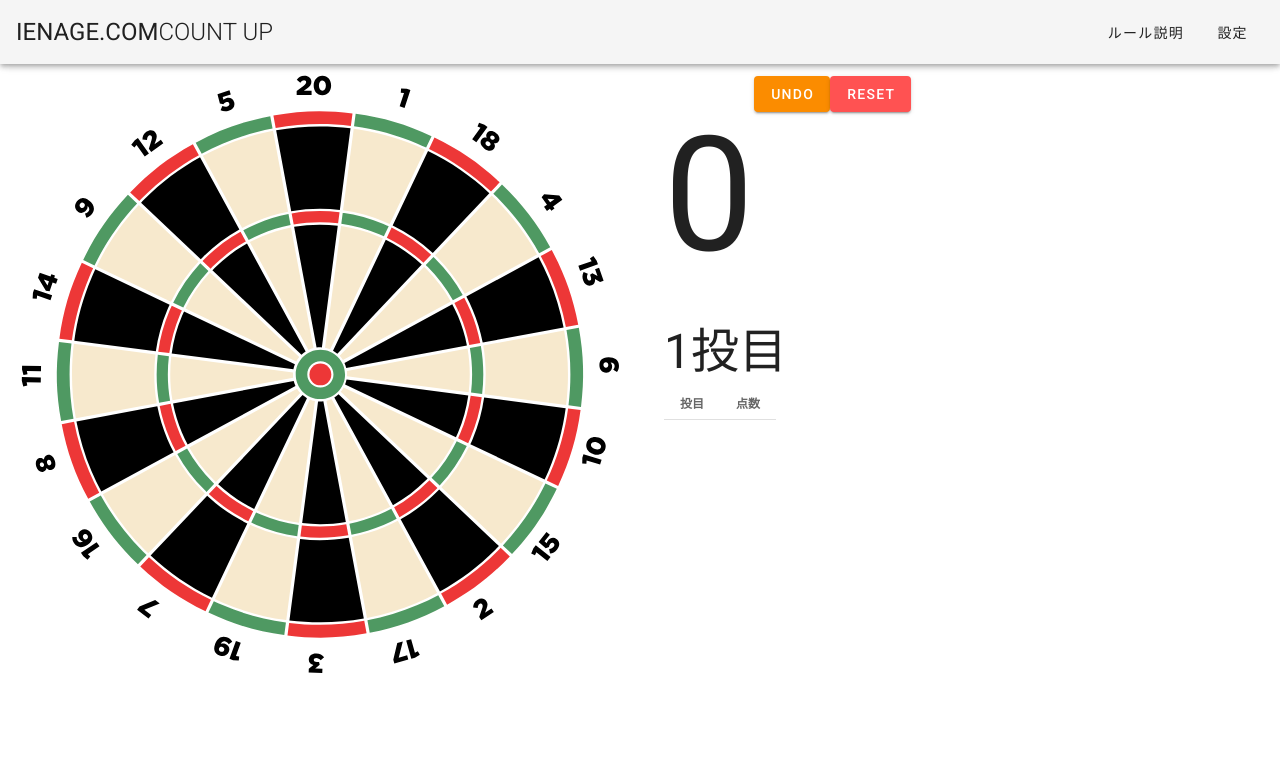
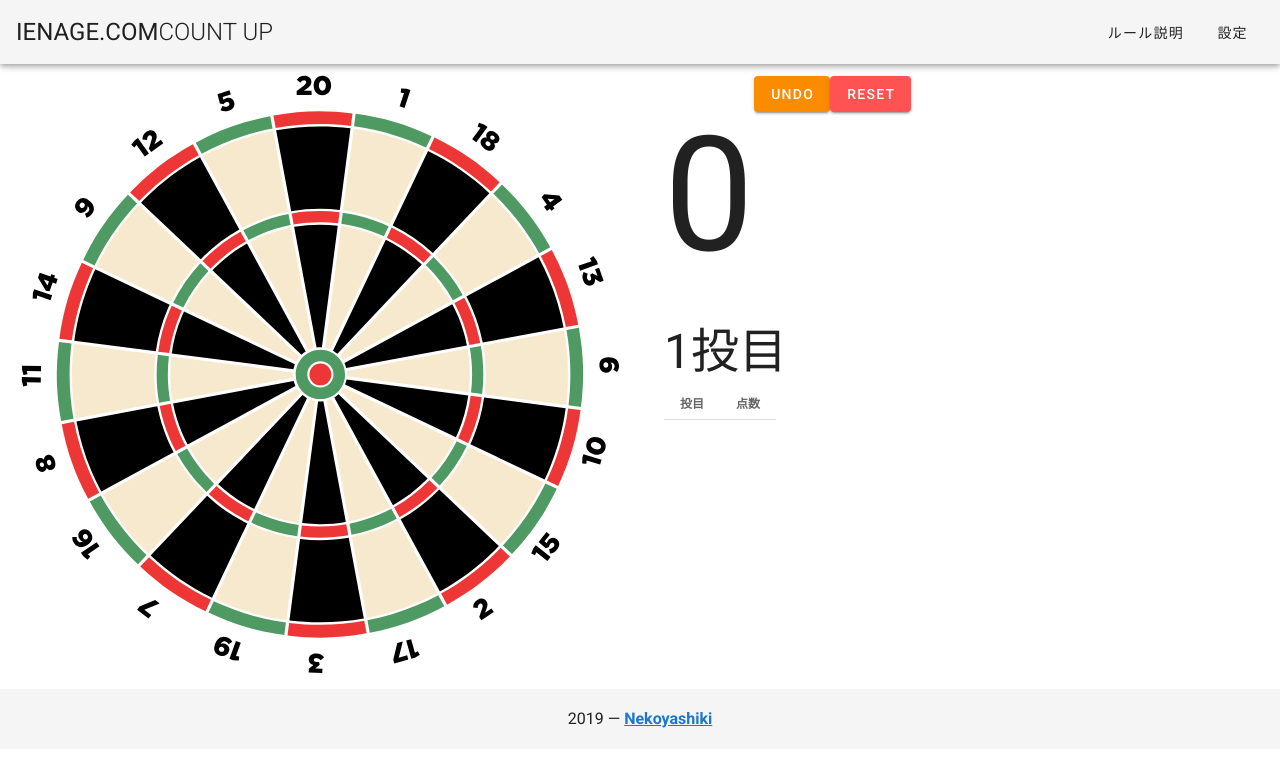
Before and after one commit to nanchovy/countup, a Vue app: page / in a window 1280 px wide. Shown: the top 766 px of the page. Built offline with nearby package versions, Linux system fonts and the light colour scheme.

Commit message:
feat: create footer
footerをApp.vueに追加、できればコンポーネント化したい

```diff
--- a/src/App.vue
+++ b/src/App.vue
@@ -71,6 +71,16 @@
           </v-col>
         </v-row>
       </v-layout>
+      <div class="footer">
+      <v-footer>
+        <v-col
+          class="text-center"
+          cols="12"
+        >
+          {{ new Date().getFullYear() }} — <a href="https://twitter.com/nek180"><strong>Nekoyashiki</strong></a>
+        </v-col>
+      </v-footer>
+      </div>
     </v-content>
   </v-app>
 </template>
@@ -78,12 +88,14 @@
 <script>
   import DartBoard from './components/DartBoard.vue'
   import ScoreBoard from './components/ScoreBoard.vue'
+  import Footer from './components/Footer.vue'
 
 export default {
   name: 'App',
   components: {
     DartBoard,
-    ScoreBoard
+    ScoreBoard,
+    Footer,
   },
   data: () => ({
     history: [],
@@ -134,3 +146,9 @@ export default {
   }
 };
 </script>
+
+<style>
+.footer {
+  color: black;
+}
+</style>
```
